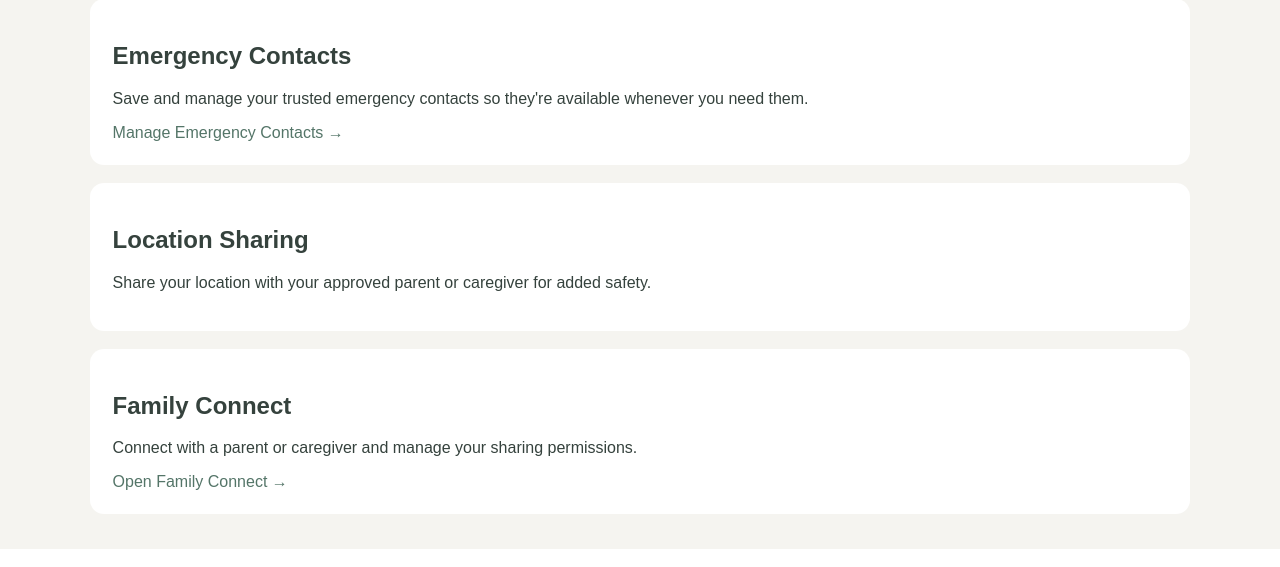
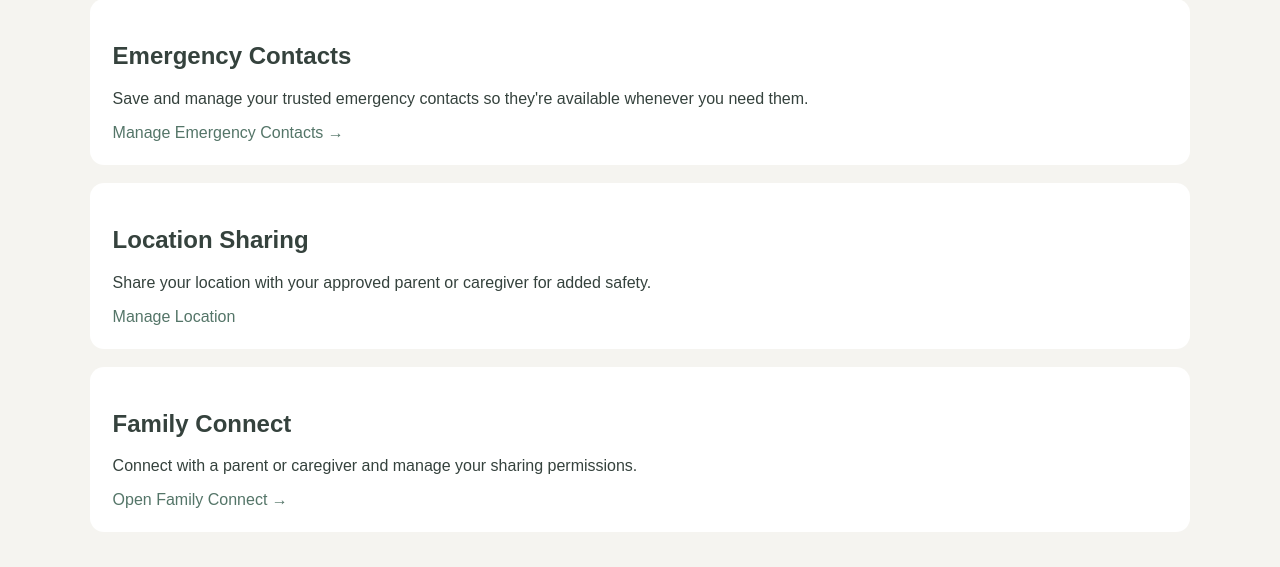
Before and after one commit to kshipraaaaaaa/Sarthi, a Django app: template templates/student/dashboard.html in a window 1280 px wide. Shown: the part 831-1398 px from the top of the page. Run offline with Django 5.2, Linux system fonts and the light colour scheme; the template is opened without the code that fills it, so the values that code supplies are empty.

Commit message:
Update dashboard.html

```diff
--- a/templates/student/dashboard.html
+++ b/templates/student/dashboard.html
@@ -144,8 +144,9 @@
 	<section class="card" style="margin-top:18px;">
     <h2>Location Sharing</h2>
     <p>Share your location with your approved parent or caregiver for added safety.</p>
-
-
+	 <a href="{% url 'location_sharing' %}">
+        Manage Location
+    </a>
 </section>
     <section class="card" style="margin-top:18px;">
         <h2>Family Connect</h2>
```
